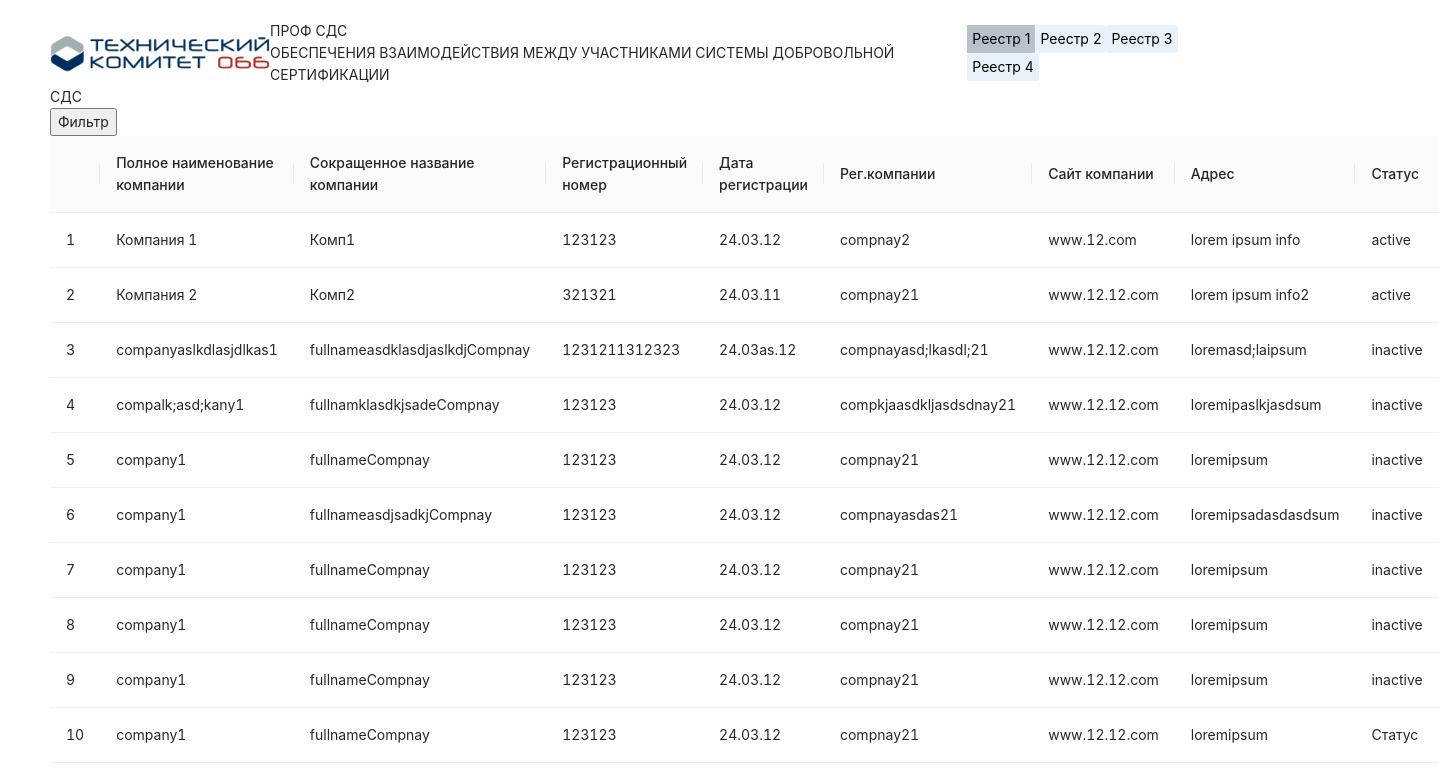
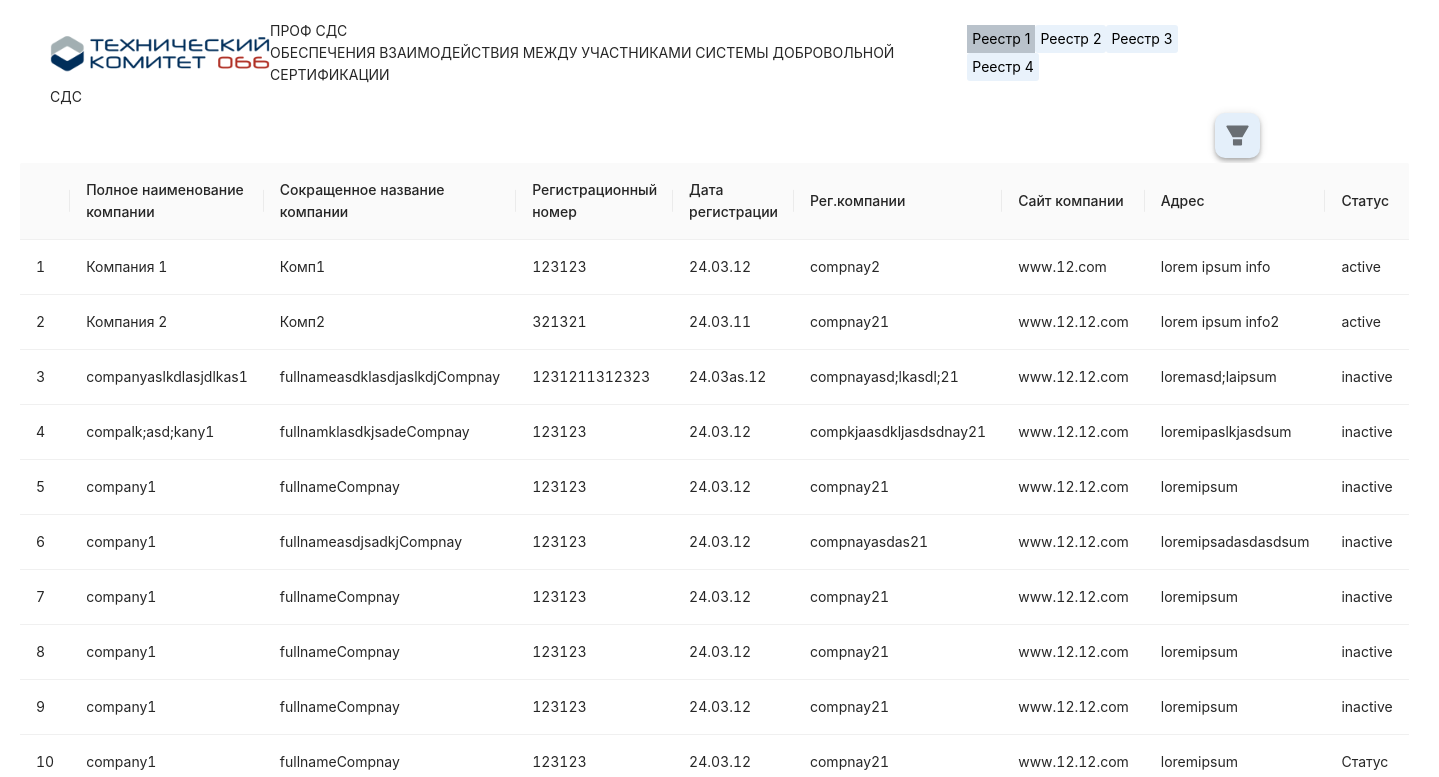
Before and after one commit to ErnisBadmae/reestr, a React (Create React App) app: page / in a window 1280 px wide. Shown: the top 777 px of the page, 1439 px wide, since content can reach past the window. Built offline with nearby package versions, Linux system fonts and the light colour scheme.

Commit message:
filterChange

```diff
--- a/package.json
+++ b/package.json
@@ -3,6 +3,7 @@
   "version": "0.1.0",
   "private": true,
   "dependencies": {
+    "@ant-design/icons": "^4.7.0",
     "@reduxjs/toolkit": "^1.8.1",
     "@testing-library/jest-dom": "^5.16.4",
     "@testing-library/react": "^13.0.1",
--- a/src/pages/registry-sro/registry-sro.js
+++ b/src/pages/registry-sro/registry-sro.js
@@ -1,10 +1,22 @@
-import { Table, Row, Col, Modal, Layout, Select, Input, Form } from 'antd';
+import {
+  Table,
+  Row,
+  Col,
+  Layout,
+  Select,
+  Input,
+  Form,
+  Drawer,
+  Button,
+  Space,
+} from 'antd';
+import { FilterFilled } from '@ant-design/icons';
 import { useEffect, useState } from 'react';
 import './registry-sro.scss';
 import getData from '../../helpers/rootData';
 import { useDispatch, useSelector } from 'react-redux';
 import React from 'react';
-import {useNavigate} from 'react-router-dom'
+import { useNavigate } from 'react-router-dom';
 
 const { Content } = Layout;
 const { Option } = Select;
@@ -25,13 +37,12 @@ const statusOptions = [
 ];
 
 export const RegistryRSO = () => {
-
   let [filterModalVisible, setFilterModalVisible] = useState(false);
   // const [loading, setLoading] = useState(false);
   // const [id, setId] = useState(0);
 
   const { columns, data } = useSelector((store) => store);
-  const navigate = useNavigate()
+  const navigate = useNavigate();
   const dispatch = useDispatch();
   const [form] = Form.useForm();
 
@@ -95,8 +106,7 @@ export const RegistryRSO = () => {
         // console.log(record, 'record')
         //const { id_sds = '' } = record || {};
         // setId(id_sds);
-        navigate('/entry/' + record.id_sds)
-
+        navigate('/entry/' + record.id_sds);
       },
     };
   };
@@ -112,15 +122,32 @@ export const RegistryRSO = () => {
           value={searchText}
         />
       </Space> */}
-      <Content style={{ padding: '0 50px' }}>
-        <button onClick={() => setFilterModalVisible(true)}> Фильтр</button>
-        <Modal
+      <Content style={{ padding: '0 20px' }}>
+        <div className="registry-sro__filter-wrapper">
+          <FilterFilled
+            className="registry-sro__filter-icon"
+            onClick={() => setFilterModalVisible(true)}
+          />
+        </div>
+        <Drawer
           title="Отфильтровать записи"
-          onOk={() => {
-            console.log(form.getFieldsValue());
-          }}
           visible={filterModalVisible}
-          onCancel={() => setFilterModalVisible(false)}
+          onClose={() => setFilterModalVisible(false)}
+          extra={
+            <Space>
+              <Button onClick={() => setFilterModalVisible(false)}>
+                Cancel
+              </Button>
+              <Button
+                type="primary"
+                onClick={() => {
+                  console.log(form.getFieldsValue());
+                }}
+              >
+                OK
+              </Button>
+            </Space>
+          }
         >
           <Form form={form}>
             <Form.Item name="state">
@@ -129,7 +156,9 @@ export const RegistryRSO = () => {
                 placeholder="Статус"
               >
                 {statusOptions.map((el) => (
-                  <Option key={el.value} value={el.value}>{el.title}</Option>
+                  <Option key={el.value} value={el.value}>
+                    {el.title}
+                  </Option>
                 ))}
               </Select>
             </Form.Item>
@@ -140,14 +169,14 @@ export const RegistryRSO = () => {
               ></Input>
             </Form.Item>
           </Form>
-        </Modal>
-        <Row >
-          <Col xs={24}>
+        </Drawer>
+        {/* <Row>
+          <Col xs={24}> */}
             <Table
-
               // loading={loading}
               columns={columns}
-              dataSource={dataSource} className='registry-sro'
+              dataSource={dataSource}
+              className="registry-sro__table"
               size="medium"
               // pagination={{ position: [state.top, state.bottom] }}
               // onRow={(record, dataIndex) => {
@@ -165,8 +194,8 @@ export const RegistryRSO = () => {
               }}
               onRow={(record) => relocateToCard(record)}
             />
-          </Col>
-        </Row>
+          {/* </Col>
+        </Row> */}
       </Content>
     </div>
   );
--- a/src/pages/registry-sro/registry-sro.scss
+++ b/src/pages/registry-sro/registry-sro.scss
@@ -1,6 +1,27 @@
 .registry-sro {
-  cursor: pointer;
+  // cursor: pointer;
   &__filter-input {
     width: 200px;
   }
+  &__filter-icon {
+    display: flex;
+    align-items: center;
+    font-size: 25px;
+    padding: 10px;
+    background-color: #e4effa;
+    color: #696e73 !important;
+    box-shadow: 0 2px 4px -1px rgb(0 0 0 / 20%), 0 4px 5px 0 rgb(0 0 0 / 14%),
+      0 1px 10px 0 rgb(0 0 0 / 12%);
+    border-radius: 10px;
+    margin: 5px 0;
+  }
+  &__filter-wrapper {
+    display: flex;
+    justify-content: flex-end;
+  }
+  &__table {
+    td.ant-table-cell {
+      cursor: pointer;
+    }
+  }
 }
```
Also changed, not shown: src/store/reducers.js (renamed from src/store/redusers.js).
